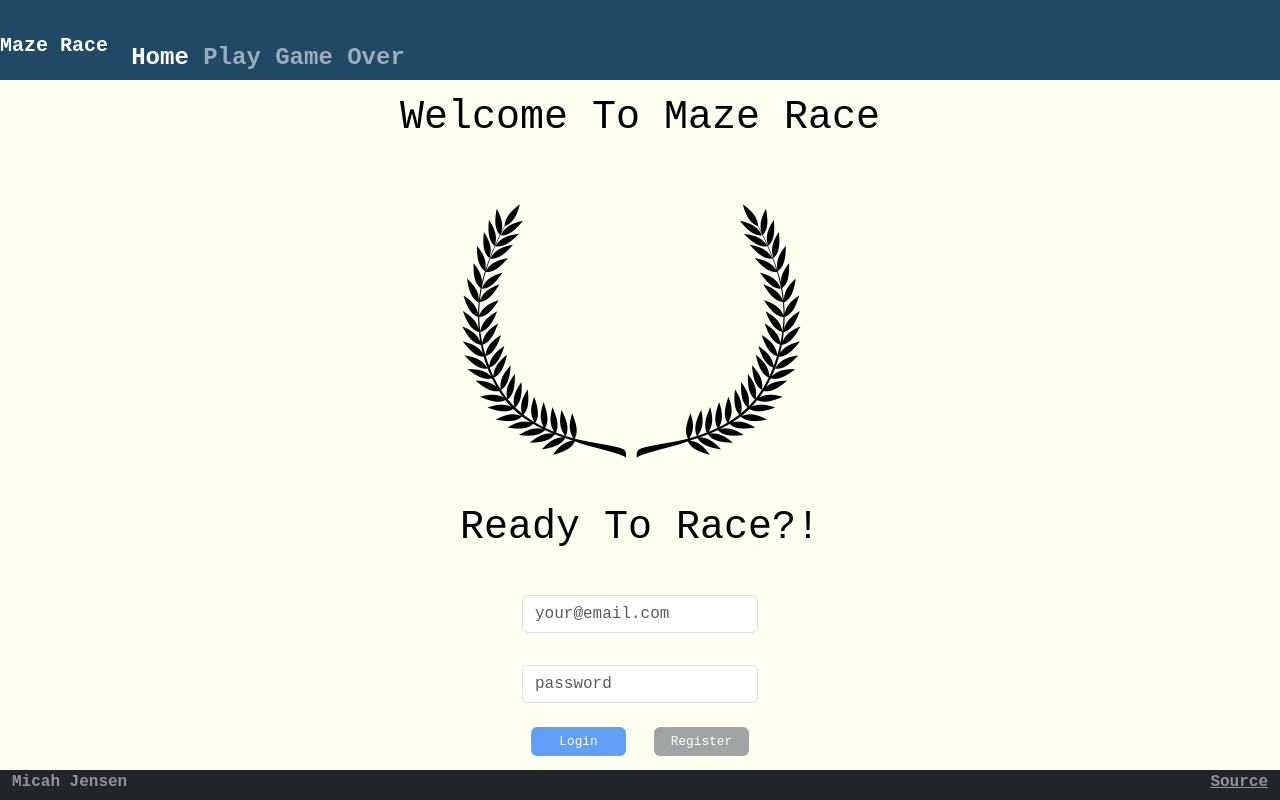
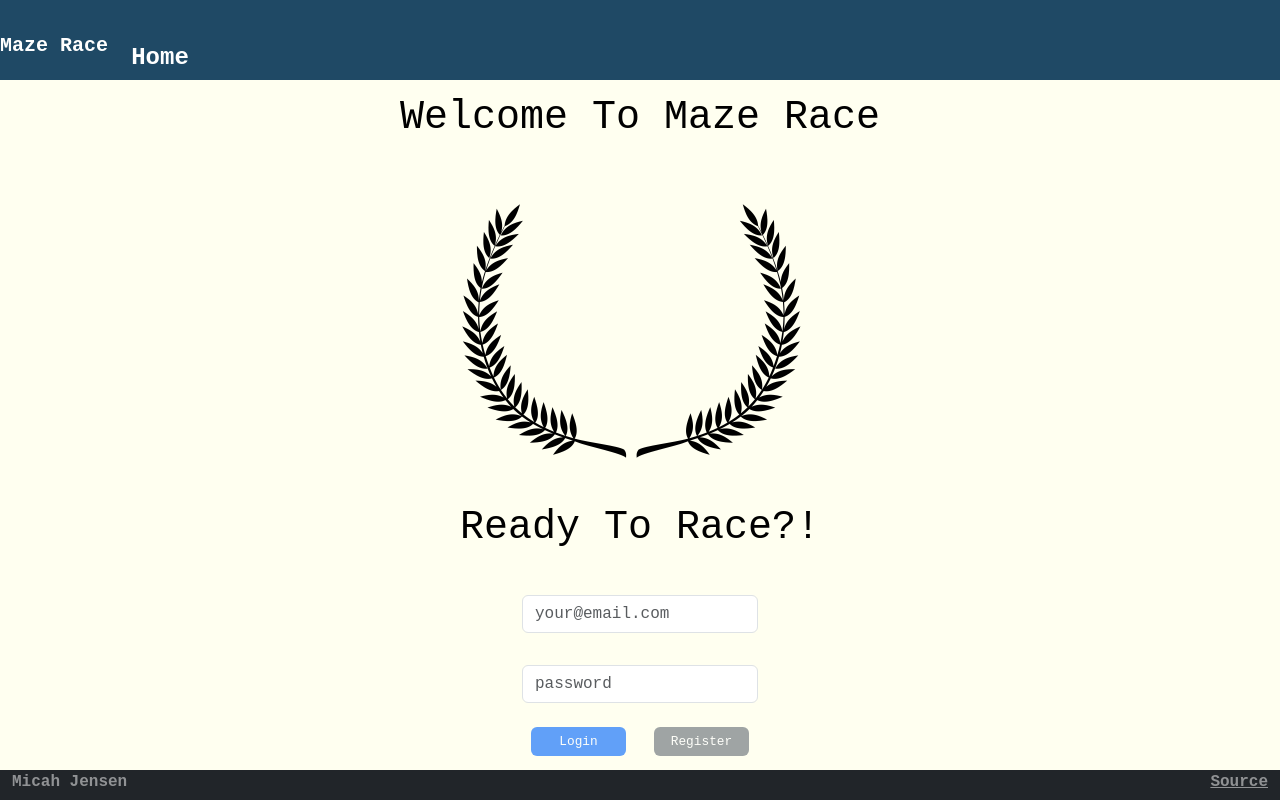
Before and after one commit to mjen3en/startup, a React (Vite) app: page / in a window 1280 px wide. Built offline with nearby package versions, Linux system fonts and the light colour scheme.

Commit message:
Updated README

```diff
--- a/src/app.jsx
+++ b/src/app.jsx
@@ -30,11 +30,6 @@ import { AuthState } from './login/authState';
                   Home
                 </NavLink >
               </li>
-              <li className="nav-item">
-                <NavLink className="nav-link" to="play">
-                  Play
-                </NavLink >
-              </li>
               {authState === AuthState.Authenticated && (
                 <li className="nav-item">
                   <NavLink className="nav-link" to="creategame">
@@ -49,11 +44,6 @@ import { AuthState } from './login/authState';
                   </NavLink >
                 </li>
               )}
-                <li className="nav-item">
-                  <NavLink className="nav-link" to="gameover">
-                    Game Over
-                  </NavLink >
-                </li>
 
             </menu>
           </nav>
```
Also changed, not shown: 2 other files (tests, documents, lock files or other folders).
